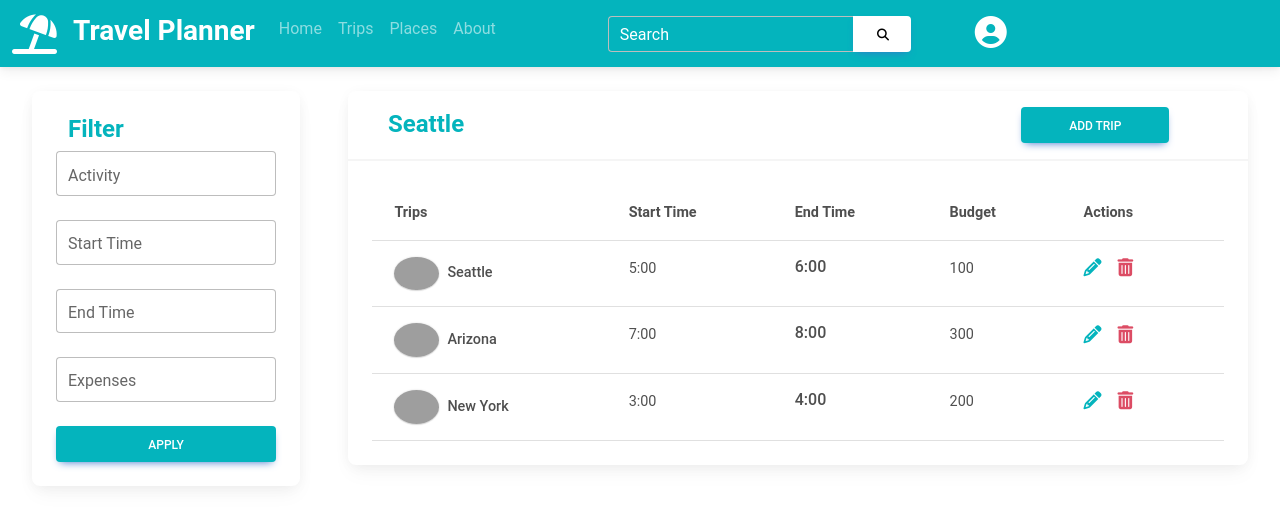
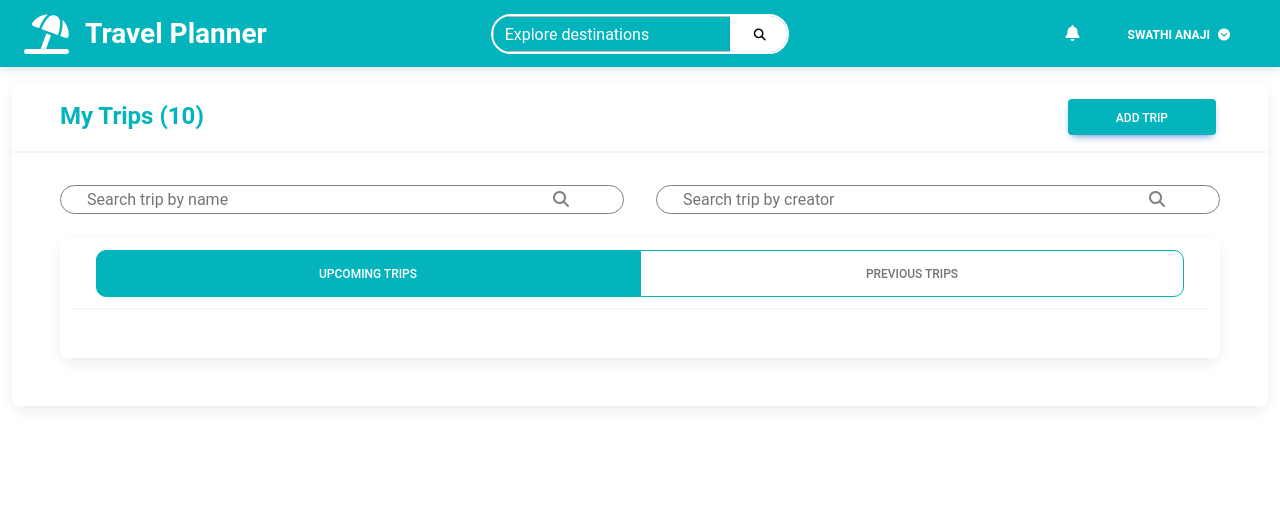
Before and after one commit to harshit-asu/Travel-Planner, a React (Create React App) app in the folder frontend/: page / in a window 1280 px wide. Shown: the top 526 px of the page. Built offline with nearby package versions, Linux system fonts and the light colour scheme; grey boxes are pictures that could not be loaded.

Commit message:
Created Trip components

```diff
--- a/frontend/src/App.css
+++ b/frontend/src/App.css
@@ -36,3 +36,16 @@
     transform: rotate(360deg);
   }
 }
+
+.nav-item {
+  list-style: none !important;
+}
+
+
+.search-input {
+  border: 0px !important
+}
+
+.search-input:focus {
+  outline: none !important;
+}
--- a/frontend/src/App.js
+++ b/frontend/src/App.js
@@ -9,11 +9,12 @@ import TripList from './components/trips/TripList';
 import Header from './components/Header';
 import Trip from './components/trips/Trip';
 import Filter from './components/trips/Filter';
+import Navbar from './components/Navbar';
 
 function App() {
   return (
     <div>
-      <Header />
+      <Navbar/>
       <Router>
         <div className="App">
           <Routes>
--- a/frontend/src/components/Navbar.js
+++ b/frontend/src/components/Navbar.js
@@ -1,10 +1,81 @@
-import React from 'react'
 import PropTypes from 'prop-types'
+import React, { useState } from 'react';
+import {
+  MDBNavbar,
+  MDBNavbarNav,
+  MDBNavbarItem,
+  MDBNavbarLink,
+  MDBContainer,
+  MDBIcon,
+  MDBBtn,
+  MDBNavbarBrand,
+  MDBInput,
+  MDBInputGroup,
+  MDBRow,
+  MDBCol,
+  MDBDropdown,
+  MDBDropdownMenu,
+  MDBDropdownToggle,
+  MDBDropdownItem
+} from 'mdb-react-ui-kit';
 
 const Navbar = props => {
   return (
-    <div>Navbar</div>
-  )
+    <MDBNavbar expand='lg' dark style={{ backgroundColor: '#04b4bd' }} sticky>
+      <MDBContainer fluid className='d-flex flex-column align-items-center'>
+        <MDBRow className='w-100 d-flex justify-content-between'>
+          <MDBCol md='4'>
+            <MDBNavbarBrand href='#'>
+              <div className='d-flex flex-row justify-content-center align-items-center'>
+                <MDBIcon fas icon="umbrella-beach fa-2x me-3" style={{ color: 'white' }} />
+                <span className="h3 fw-bold mb-0">Travel Planner</span>
+              </div>
+            </MDBNavbarBrand>
+          </MDBCol>
+          <MDBCol md='4' className='d-flex flex-row justify-content-center align-items-center'>
+            <MDBNavbarItem >
+              <MDBNavbarLink href='#' className='me-5 ms-5'>
+                <MDBInputGroup  style={{ borderRadius: '25px', overflow: 'hidden',border:'2px solid white'}}>
+                  <MDBInput label='Explore destinations' labelStyle={{ color: 'white' }} />
+                  <MDBBtn  style={{ backgroundColor: 'white' }}>
+                    <MDBIcon icon='search' color='black' />
+                  </MDBBtn>
+                </MDBInputGroup>
+              </MDBNavbarLink>
+            </MDBNavbarItem >
+          </MDBCol>
+          <MDBCol md='4' className='d-flex flex-row justify-content-end align-items-center'>
+            <MDBRow className='w-100 mx-0'>
+              <MDBCol md='7' className=' d-flex flex-row justify-content-end align-items-center '>
+                <MDBNavbarItem>
+                  <MDBNavbarLink href='#'>
+                    <MDBIcon fas icon="bell fa-1.5x  ms-8" style={{ color: 'white' }} />
+                  </MDBNavbarLink>
+                </MDBNavbarItem>
+              </MDBCol>
+              <MDBCol md='5' className='d-flex flex-row justify-content-start align-items-center'>
+                <MDBNavbarItem>
+                  <MDBNavbarLink href='#'>
+                    <MDBDropdown>
+                      <MDBDropdownToggle className='dropdown-custom'>
+                          <span className="fw-bold mt-0 me-2 " style={{ color: 'white', paddingBottom: ' 10px' }}>Swathi Anaji</span>
+                          <MDBIcon fas icon="chevron-circle-down fa-1.5x  ms-8 " style={{ color: 'white' }} />
+                      </MDBDropdownToggle>
+                      <MDBDropdownMenu>
+                        <MDBDropdownItem link>My Profile</MDBDropdownItem>
+                        <MDBDropdownItem link>My Trips</MDBDropdownItem>
+                        <MDBDropdownItem link>Logout</MDBDropdownItem>
+                      </MDBDropdownMenu>
+                    </MDBDropdown>
+                  </MDBNavbarLink>
+                </MDBNavbarItem>
+              </MDBCol>
+            </MDBRow>
+          </MDBCol>
+        </MDBRow>
+      </MDBContainer>
+    </MDBNavbar>
+  );
 }
 
 Navbar.propTypes = {}
--- a/frontend/src/components/trips/TripList.js
+++ b/frontend/src/components/trips/TripList.js
@@ -1,6 +1,5 @@
-import React from "react";
+import React, {useState} from "react";
 import {
-  MDBBadge,
   MDBCard,
   MDBCardBody,
   MDBCardHeader,
@@ -8,215 +7,128 @@ import {
   MDBContainer,
   MDBIcon,
   MDBRow,
-//   MDBScrollbar,
-  MDBTable,
-  MDBTableBody,
-  MDBTableHead,
-  MDBTooltip,
   MDBBtn,
+  MDBTabs,
+  MDBTabsItem,
+  MDBTabsLink,
+  MDBTabsContent,
+  MDBTabsPane
 } from "mdb-react-ui-kit";
-import Filter from "./Filter";
-import NoTrips from './NoTrips';
+import TripListItem from "../Trip/TripListItem";
+import AddTrip from "../Trip/AddTrip";
+
 
 const TripList = () => {
+  const [basicActive, setBasicActive] = useState('Upcoming Trips');
+
+  const [openAddTripModal, setOpenAddTripModal] = useState(false);
+
+  const handleBasicClick = (value) => {
+    if (value === basicActive) {
+      return;
+    }
+
+    setBasicActive(value);
+  };
+
+  const closeAddTripModal = () => {
+    setOpenAddTripModal(false);
+  }
+
   return (
     // <NoTrips />
-    <MDBRow className="m-2 mt-0">
-      <MDBCol md={3}>
-        <Filter/>
-      </MDBCol>
-      <MDBCol md={9}>
-      <section className="gradient-custom-2 vh-100 ">
-      <MDBContainer className="py-4 h-100 ">
-        <MDBRow className="d-flex justify-content-start">
-          <MDBCol md="12" xl="10" className="w-100">
-            <MDBCard>
-              <MDBCardHeader className="p-3 ">
+        <MDBContainer fluid className="vh-100 mt-3">
+              <MDBCard >
+                <MDBCardHeader className="p-3">
                   <MDBRow>
                     <MDBCol md={8} className="d-flex flex-column justify-content-center">
-                        <h4 className="mb-0 ms-4" style={{color: '#04b4bd'}}>
+                      <h4 className="mb-0 ms-4 ps-2" style={{ color: '#04b4bd' }}>
                         {/* <MDBIcon fas icon="chevron-right" className="me-2" /> */}
-                            <strong>Seattle</strong>
+                        <strong>My Trips (10)</strong>
                       </h4>
                     </MDBCol>
-                    <MDBCol md={4} className="d-flex justify-content-center">
-                        <MDBBtn className="mb-0 px-5 btn-custom " size="md">Add Trip</MDBBtn>
+                    <MDBCol md={4} className="d-flex justify-content-end pe-5">
+                      <MDBBtn className="mb-0 px-5 btn-custom " size="md" onClick={() => setOpenAddTripModal(true)}>Add Trip</MDBBtn>
+                      <AddTrip open={openAddTripModal} close={closeAddTripModal} />
                     </MDBCol>
                   </MDBRow>
                 </MDBCardHeader>
                 {/* <MDBScrollbar style={{ position: "relative", height: "400px" }}> */}
                 <MDBCardBody>
-                  <MDBTable className="mb-0">
-                    <MDBTableHead>
-                      <tr>
-                        <th scope="col"><strong>Trips</strong></th>
-                        <th scope="col"><strong>Start Time</strong></th>
-                        <th scope="col"><strong>End Time</strong></th>
-                        <th scope="col"><strong>Budget</strong></th>
-                        <th scope="col"><strong>Actions</strong></th>
-                      </tr>
-                    </MDBTableHead>
-                    <MDBTableBody>
-                      <tr className="fw-normal">
-                        <th>
-                          <img
-                            src="https://mdbcdn.b-cdn.net/img/Photos/Avatars/avatar-5.webp"
-                            alt="avatar"
-                            className="shadow-1-strong rounded-circle"
-                            style={{ width: "45px", height: "auto" }}
-                          />
-                          <span className="ms-2">Seattle</span>
-                        </th>
-                        <td className="">
-                          <span>5:00</span>
-                        </td>
-                        <td className="">
-                          <h6 className="mb-0">
-                          <span>6:00</span>
-                          </h6>
-                        </td>
-                        <td>100</td>
-                        <td className="">
-                          <MDBTooltip
-                            tag="a"
-                            wrapperProps={{ href: "#!" }}
-                            title="Edit"
-                          >
-                            <MDBIcon
-                              fas
-                              icon="pencil-alt"
-                              size="lg"
-                              className="me-3"
-                              style={{color:"#04b4bd"}}
-                            />
-                          </MDBTooltip>
-                          <MDBTooltip
-                            tag="a"
-                            wrapperProps={{ href: "#!" }}
-                            title="Remove"
-                          >
-                            <MDBIcon
-                              fas
-                              icon="trash-alt"
-                              color="danger"
-                              size="lg"
-                              className="me-3"
-                            />
-                          </MDBTooltip>
-                        </td>
-                      </tr>
-                      <tr className="fw-normal">
-                        <th>
-                          <img
-                            src="https://mdbcdn.b-cdn.net/img/Photos/Avatars/avatar-4.webp"
-                            alt="avatar"
-                            className="shadow-1-strong rounded-circle"
-                            style={{ width: "45px", height: "auto" }}
-                          />
-                          <span className="ms-2">Arizona</span>
-                        </th>
-                        <td className="">
-                          <span>7:00</span>
-                        </td>
-                        <td className="">
-                          <h6 className="mb-0">
-                            <span>8:00</span>
-                          </h6>
-                        </td>
-                        <td>
-                            300
-                        </td>
-                        <td className="">
-                          <MDBTooltip
-                            tag="a"
-                            wrapperProps={{ href: "#!" }}
-                            title="Edit"
-                          >
-                            <MDBIcon
-                               fas
-                               icon="pencil-alt"
-                               size="lg"
-                               className="me-3"
-                               style={{color:"#04b4bd"}}
-                            />
-                          </MDBTooltip>
-                          <MDBTooltip
-                            tag="a"
-                            wrapperProps={{ href: "#!" }}
-                            title="Remove"
-                          >
-                            <MDBIcon
-                              fas
-                              icon="trash-alt"
-                              color="danger"
-                              size="lg"
-                              className="me-3"
-                            />
-                          </MDBTooltip>
-                        </td>
-                      </tr>
-                      <tr className="fw-normal">
-                        <th>
-                          <img
-                            src="https://mdbcdn.b-cdn.net/img/Photos/Avatars/avatar-6.webp"
-                            alt="avatar"
-                            className="shadow-1-strong rounded-circle"
-                            style={{ width: "45px", height: "auto" }}
-                          />
-                          <span className="ms-2">New York</span>
-                        </th>
-                        <td className="">
-                          <span>3:00</span>
-                        </td>
-                        <td className="">
-                          <h6 className="mb-0">
-                            <span>4:00</span>
-                          </h6>
-                        </td>
-                        <td>200</td>
-                        <td className="">
-                          <MDBTooltip
-                            tag="a"
-                            wrapperProps={{ href: "#!" }}
-                            title="DEdit"
-                          >
-                            <MDBIcon
-                               fas
-                               icon="pencil-alt"
-                               size="lg"
-                               className="me-3"
-                               style={{color:"#04b4bd"}}
-                            />
-                          </MDBTooltip>
-                          <MDBTooltip
-                            tag="a"
-                            wrapperProps={{ href: "#!" }}
-                            title="Remove"
-                          >
-                            <MDBIcon
-                              fas
-                              icon="trash-alt"
-                              color="danger"
-                              size="lg"
-                              className="me-3"
-                            />
-                          </MDBTooltip>
-                        </td>
-                      </tr>
+                  <MDBRow className="m-2">
+                    <MDBCol className="mx-3 px-4 px-1" style={{ border: '1.5px solid #808080', borderRadius: '50px' }}>
+                      <MDBRow className="d-flex align-items-center w-100 px-0">
+                        <MDBCol className="d-flex align-items-center" md='10'>
+                          <input type="text" placeholder="Search trip by name" className="search-input w-100" />
+                        </MDBCol>
+                        <MDBCol className="d-flex justify-content-end" md='2'>
+                          <button style={{ backgroundColor: 'white', border: "0px" }}>
+                            <MDBIcon fas icon="search fa-1.5x" style={{ color: '#808080' }} />
+                          </button>
+                        </MDBCol>
+                      </MDBRow>
+                    </MDBCol>
+                    <MDBCol className="mx-3 px-4 d-flex align-items-center w-100" style={{ border: '1.5px solid #808080', borderRadius: '50px' }}>
+                      <MDBRow className="d-flex align-items-center w-100 px-0">
+                        <MDBCol className="d-flex align-items-center" md='10'>
+                          <input type="text" placeholder="Search trip by creator" className="search-input w-100" />
+                        </MDBCol>
+                        <MDBCol className="d-flex justify-content-end" md='2'>
+                          <button style={{ backgroundColor: 'white', border: "0px" }}>
+                            <MDBIcon fas icon="search fa-1.5x" style={{ color: '#808080' }} />
+                          </button>
 
+                        </MDBCol>
+                      </MDBRow>
+                    </MDBCol>
 
+                  </MDBRow>
+                  <MDBRow className="m-4 rounded" >
+                  <MDBCard >
+                    <MDBCardHeader>
+                    <MDBTabs >
+                      <MDBCol>
+                      <MDBTabsItem>
+                        <MDBTabsLink className="text-center" style={{borderRadius: '10px 0px 0px 10px'}} onClick={() => handleBasicClick('Upcoming Trips')} active={basicActive === 'Upcoming Trips'}>
+                          Upcoming Trips
+                        </MDBTabsLink>
+                      </MDBTabsItem>
+                      </MDBCol>
+                      <MDBCol>
+                      <MDBTabsItem>
+                        <MDBTabsLink className='text-center' style={{borderRadius: '0px 10px 10px 0px'}} onClick={() => handleBasicClick('Previous Trips')} active={basicActive === 'Previous Trips'}>
+                          Previous Trips
+                        </MDBTabsLink>
+                      </MDBTabsItem>
+                      </MDBCol>
+                    </MDBTabs>
+                    </MDBCardHeader>
+                  <MDBCardBody>
+                    <MDBTabsContent>
+                      <MDBTabsPane open={basicActive === 'Upcoming Trips'}>
+                        <MDBRow>
+                          <MDBCol md='4'>
+                              <TripListItem />
+                          </MDBCol>
+                          <MDBCol md='4'>
+                              <TripListItem />
+                          </MDBCol>
+                          <MDBCol md='4'>
+                              <TripListItem />
+                          </MDBCol>
 
-                    </MDBTableBody>
-                  </MDBTable>
+                        </MDBRow>
+                      </MDBTabsPane>
+                      <MDBTabsPane open={basicActive === 'Previous Trips'}>Previous Trips content</MDBTabsPane>
+                    </MDBTabsContent>
+                    </MDBCardBody>
+                    </MDBCard>
+                  </MDBRow>
+
                 </MDBCardBody>
                 {/* </MDBScrollbar> */}
               </MDBCard>
-          </MDBCol>
-        </MDBRow>
         </MDBContainer>
-    </section>
-      </MDBCol>
-    </MDBRow>
   );
 };
 
--- a/frontend/src/index.css
+++ b/frontend/src/index.css
@@ -15,3 +15,22 @@ body {
     height: 50 !important;
     width: 30% !important;
 }
+
+.nav-tabs .nav-link.active, .nav-tabs .nav-item.show .nav-link {
+    color: white !important;
+    border-color: #04b4bd !important;
+    background-color: #04b4bd !important;
+}
+
+.nav-tabs .nav-link {
+    border: 1px solid #04b4bd !important;
+}
+
+.dropdown-toggle::after {
+    display: none !important;
+}
+
+.dropdown-custom {
+    background: transparent !important;
+    box-shadow: none !important;
+}
```
Also changed, not shown: frontend/src/components/Trip/AddTrip.js (+58 -3 lines), frontend/src/components/Trip/TripListItem.js (+29 -2 lines). Lines whose indentation alone changed are shown as unchanged.
